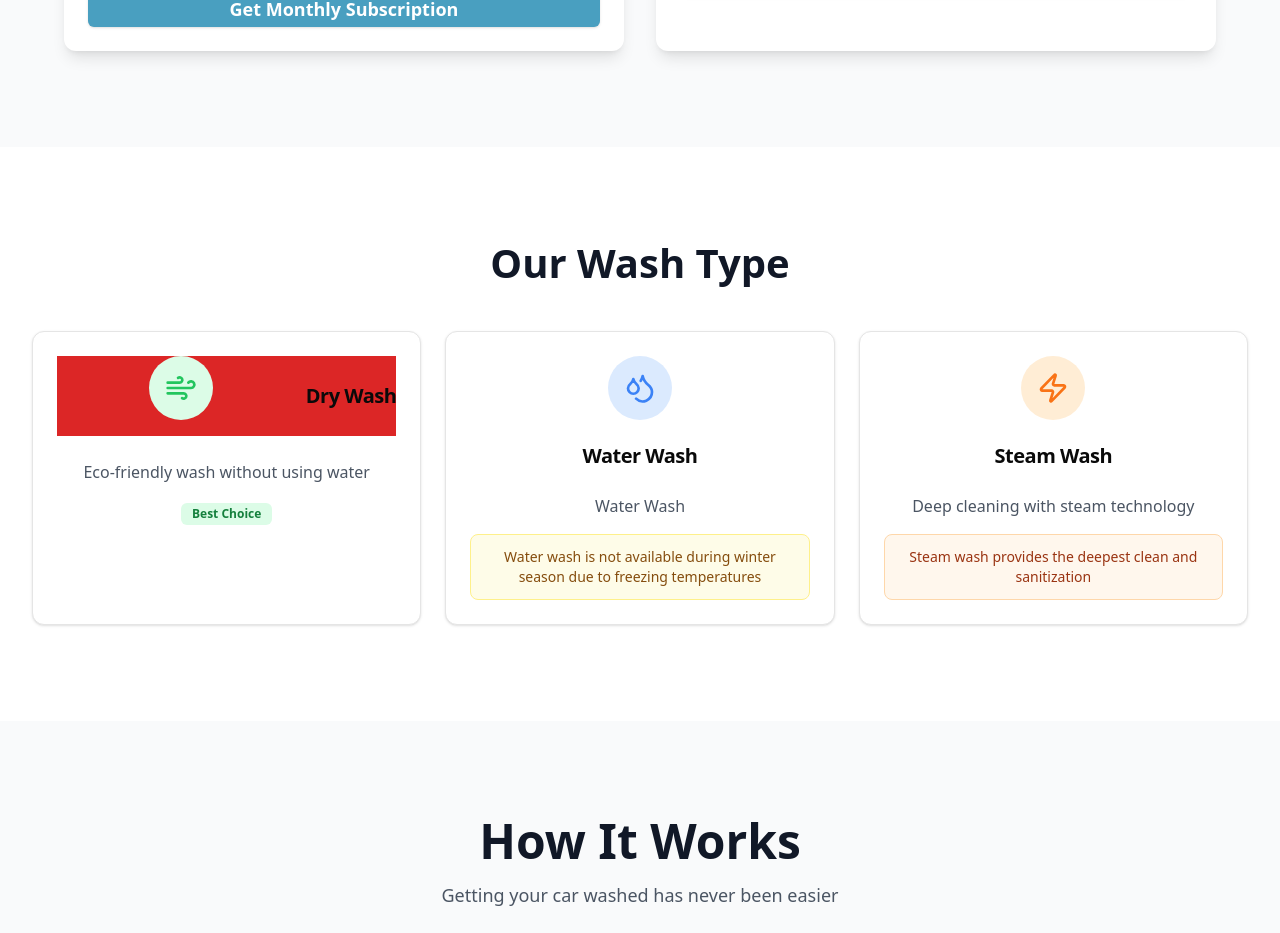
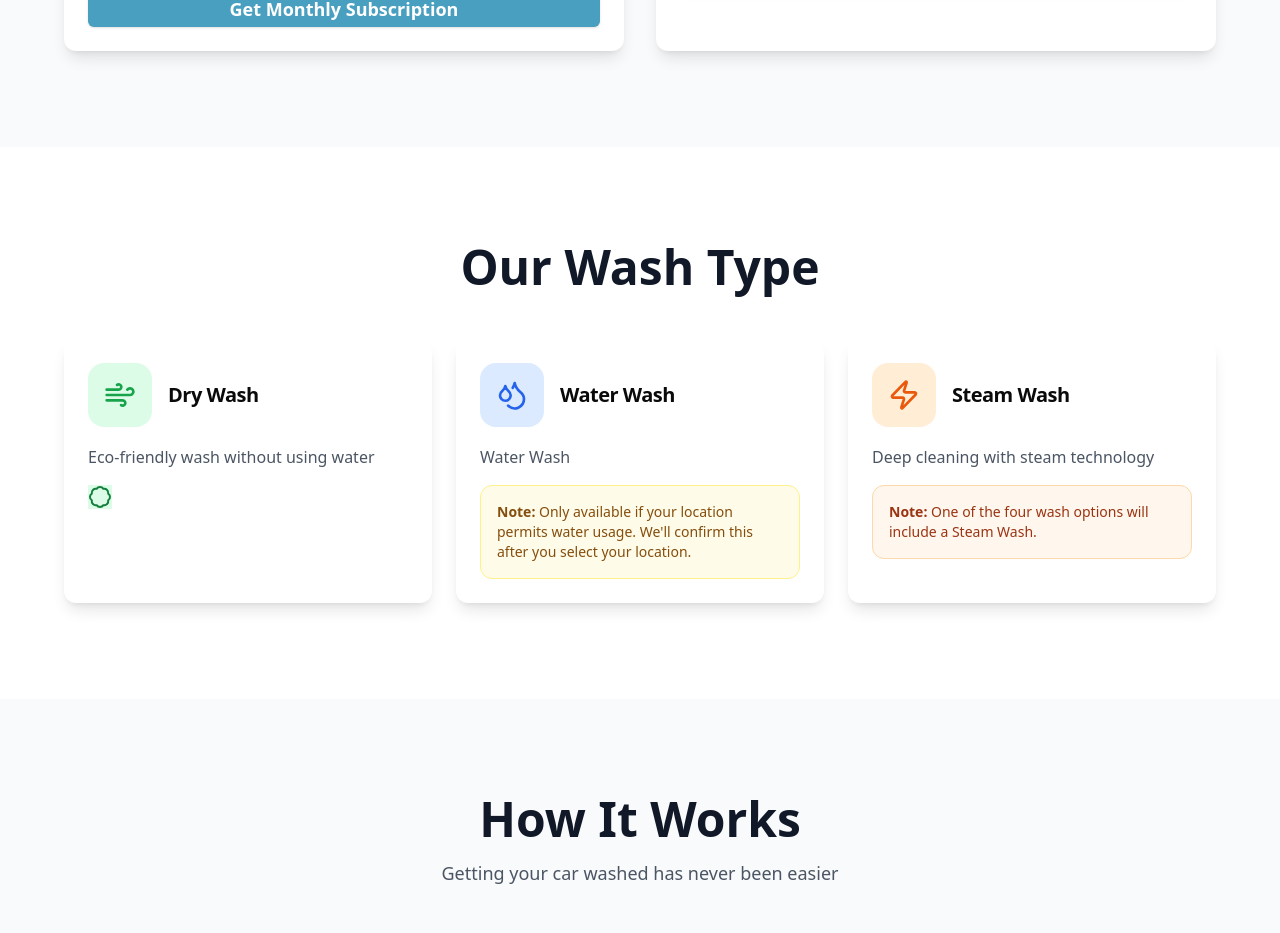
Before and after one commit to FSDTeam-SAA/youssefkleeno-frontend, a Next.js app: page / in a window 1280 px wide. Shown: the part 1252-2185 px from the top of the page. Built offline with nearby package versions, Linux system fonts and the light colour scheme.

Commit message:
fix img issue

```diff
--- a/src/app/page.tsx
+++ b/src/app/page.tsx
@@ -1,6 +1,7 @@
 import Hero from "@/components/Hero";
 import HomePage from "@/components/HomePage";
 import Services from "@/components/Services";
+import WashType from "@/components/WashType";
 import Image from "next/image";
 
 export default function Home() {
@@ -8,6 +9,7 @@ export default function Home() {
 <div>
   <Hero/>
   <Services/>
+  <WashType/>
 <HomePage/>
 </div>
   );
--- a/src/components/HomePage.tsx
+++ b/src/components/HomePage.tsx
@@ -12,68 +12,7 @@ export default function HomePage() {
 
 
 
-      {/* Wash Types Section */}
-      <section className="py-16 lg:py-24">
-        <div className="container mx-auto px-4 sm:px-6 lg:px-8">
-          <div className="text-center mb-12">
-            <h2 className="text-3xl sm:text-4xl lg:text-[40px] font-semibold  text-gray-900 mb-4">Our Wash Type</h2>
-          </div>
 
-          <div className="grid sm:grid-cols-2 lg:grid-cols-3 gap-6">
-            {/* Dry Wash */}
-            <Card className="text-center">
-              <CardHeader>
-               <div className="flex justify-start items-center bg-red-600">
-                 <div className="w-16 h-16 bg-green-100 rounded-full flex items-center justify-center mx-auto mb-4">
-                  <Wind className="w-8 h-8 text-green-500" />
-                </div>
-                <CardTitle className="text-xl">Dry Wash</CardTitle>
-               </div>
-              </CardHeader>
-              <CardContent>
-                <p className="text-gray-600 mb-4">Eco-friendly wash without using water</p>
-                <Badge variant="secondary" className="bg-green-100 text-green-700">
-                  Best Choice
-                </Badge>
-              </CardContent>
-            </Card>
-
-            {/* Water Wash */}
-            <Card className="text-center">
-              <CardHeader>
-                <div className="w-16 h-16 bg-blue-100 rounded-full flex items-center justify-center mx-auto mb-4">
-                  <Droplets className="w-8 h-8 text-blue-500" />
-                </div>
-                <CardTitle className="text-xl">Water Wash</CardTitle>
-              </CardHeader>
-              <CardContent>
-                <p className="text-gray-600 mb-4">Water Wash</p>
-                <div className="bg-yellow-50 border border-yellow-200 rounded-lg p-3">
-                  <p className="text-sm text-yellow-800">
-                    Water wash is not available during winter season due to freezing temperatures
-                  </p>
-                </div>
-              </CardContent>
-            </Card>
-
-            {/* Steam Wash */}
-            <Card className="text-center sm:col-span-2 lg:col-span-1">
-              <CardHeader>
-                <div className="w-16 h-16 bg-orange-100 rounded-full flex items-center justify-center mx-auto mb-4">
-                  <Zap className="w-8 h-8 text-orange-500" />
-                </div>
-                <CardTitle className="text-xl">Steam Wash</CardTitle>
-              </CardHeader>
-              <CardContent>
-                <p className="text-gray-600 mb-4">Deep cleaning with steam technology</p>
-                <div className="bg-orange-50 border border-orange-200 rounded-lg p-3">
-                  <p className="text-sm text-orange-800">Steam wash provides the deepest clean and sanitization</p>
-                </div>
-              </CardContent>
-            </Card>
-          </div>
-        </div>
-      </section>
 
       {/* How It Works Section */}
       <section id="how-it-works" className="py-16 lg:py-24 bg-gray-50">
--- /dev/null
+++ b/src/components/WashType.tsx
@@ -0,0 +1,79 @@
+import React from 'react'
+import { Card, CardContent, CardDescription, CardHeader, CardTitle } from "@/components/ui/card"
+import { Badge, Calendar, CheckCircle, Droplets, Wind, Zap } from 'lucide-react'
+import { Button } from './ui/button'
+const WashType = () => {
+  return (
+    <div>
+
+   <section className="py-16 lg:py-24">
+        <div className="container mx-auto px-4 sm:px-6 lg:px-8">
+          <div className="text-center mb-12">
+            <h2 className="text-3xl sm:text-4xl lg:text-5xl font-bold text-gray-900 mb-4">Our Wash Type</h2>
+          </div>
+
+          <div className="grid sm:grid-cols-2 lg:grid-cols-3 gap-6 max-w-6xl mx-auto">
+            {/* Dry Wash */}
+            <Card className="text-left border-0 shadow-lg hover:shadow-xl transition-all duration-300 hover:-translate-y-1">
+              <CardHeader className="pb-4">
+                <div className="flex items-center space-x-4 mb-3">
+                  <div className="w-16 h-16 bg-green-100 rounded-2xl flex items-center justify-center">
+                    <Wind className="w-8 h-8 text-green-600" />
+                  </div>
+                  <CardTitle className="text-xl font-bold">Dry Wash</CardTitle>
+                </div>
+                <p className="text-gray-600">Eco-friendly wash without using water</p>
+              </CardHeader>
+              <CardContent>
+                <Badge className="bg-green-100 text-green-700 hover:bg-green-100 font-medium">Eco-friendly</Badge>
+              </CardContent>
+            </Card>
+
+            {/* Water Wash */}
+            <Card className="text-left border-0 shadow-lg hover:shadow-xl transition-all duration-300 hover:-translate-y-1">
+              <CardHeader className="pb-4">
+                <div className="flex items-center space-x-4 mb-3">
+                  <div className="w-16 h-16 bg-blue-100 rounded-2xl flex items-center justify-center">
+                    <Droplets className="w-8 h-8 text-blue-600" />
+                  </div>
+                  <CardTitle className="text-xl font-bold">Water Wash</CardTitle>
+                </div>
+                <p className="text-gray-600 mb-4">Water Wash</p>
+              </CardHeader>
+              <CardContent>
+                <div className="bg-yellow-50 border border-yellow-200 rounded-xl p-4">
+                  <p className="text-sm text-yellow-800 font-medium">
+                    <strong>Note:</strong> Only available if your location permits water usage. We'll confirm this after
+                    you select your location.
+                  </p>
+                </div>
+              </CardContent>
+            </Card>
+
+            {/* Steam Wash */}
+            <Card className="text-left border-0 shadow-lg hover:shadow-xl transition-all duration-300 hover:-translate-y-1 sm:col-span-2 lg:col-span-1">
+              <CardHeader className="pb-4">
+                <div className="flex items-center space-x-4 mb-3">
+                  <div className="w-16 h-16 bg-orange-100 rounded-2xl flex items-center justify-center">
+                    <Zap className="w-8 h-8 text-orange-600" />
+                  </div>
+                  <CardTitle className="text-xl font-bold">Steam Wash</CardTitle>
+                </div>
+                <p className="text-gray-600 mb-4">Deep cleaning with steam technology</p>
+              </CardHeader>
+              <CardContent>
+                <div className="bg-orange-50 border border-orange-200 rounded-xl p-4">
+                  <p className="text-sm text-orange-800 font-medium">
+                    <strong>Note:</strong> One of the four wash options will include a Steam Wash.
+                  </p>
+                </div>
+              </CardContent>
+            </Card>
+          </div>
+        </div>
+      </section>
+    </div>
+  )
+}
+
+export default WashType
```
Also changed, not shown: public/navlogo.png (added).
